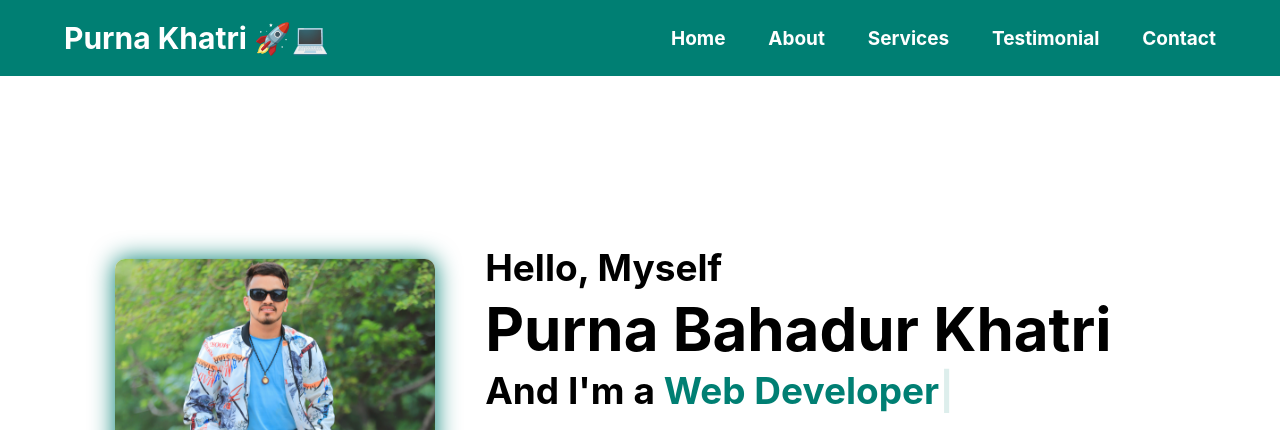
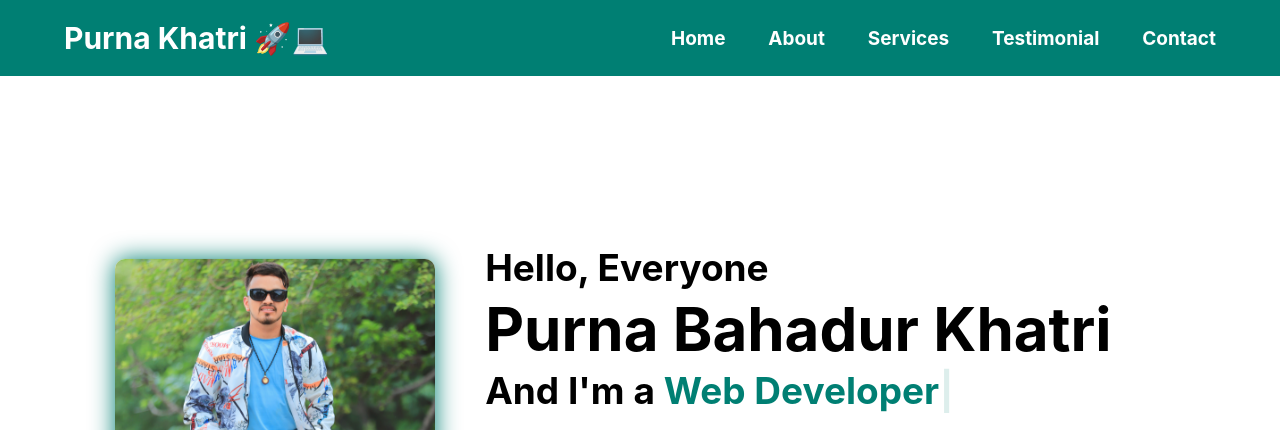
Before and after one commit to OfficialPurna12/portfolio, a plain HTML site: page index.html in a window 1280 px wide. Shown: the top 430 px of the page. Drawn offline with nearby package versions, Linux system fonts and the light colour scheme.

Commit message:
Update index.html

```diff
--- a/index.html
+++ b/index.html
@@ -35,8 +35,9 @@
             <img src="image/p.png" alt="Profile Image">
         </div>
         <div class="home-content">
-            <h3>Hello, Myself</h3>
+            <h3>Hello, Everyone</h3>
             <h1>Purna Bahadur Khatri</h1>
+
             <h3>And I'm a <span class="purna"></span></h3>
             <p>Front-End Developer & Graphic Designer | 2+ Years Experience in Web Development, UI/UX Design | Skilled in HTML, CSS, JavaScript, and Adobe Tools | Passionate About Innovation & Teaching"</p>
             <div class="social-media">
```
